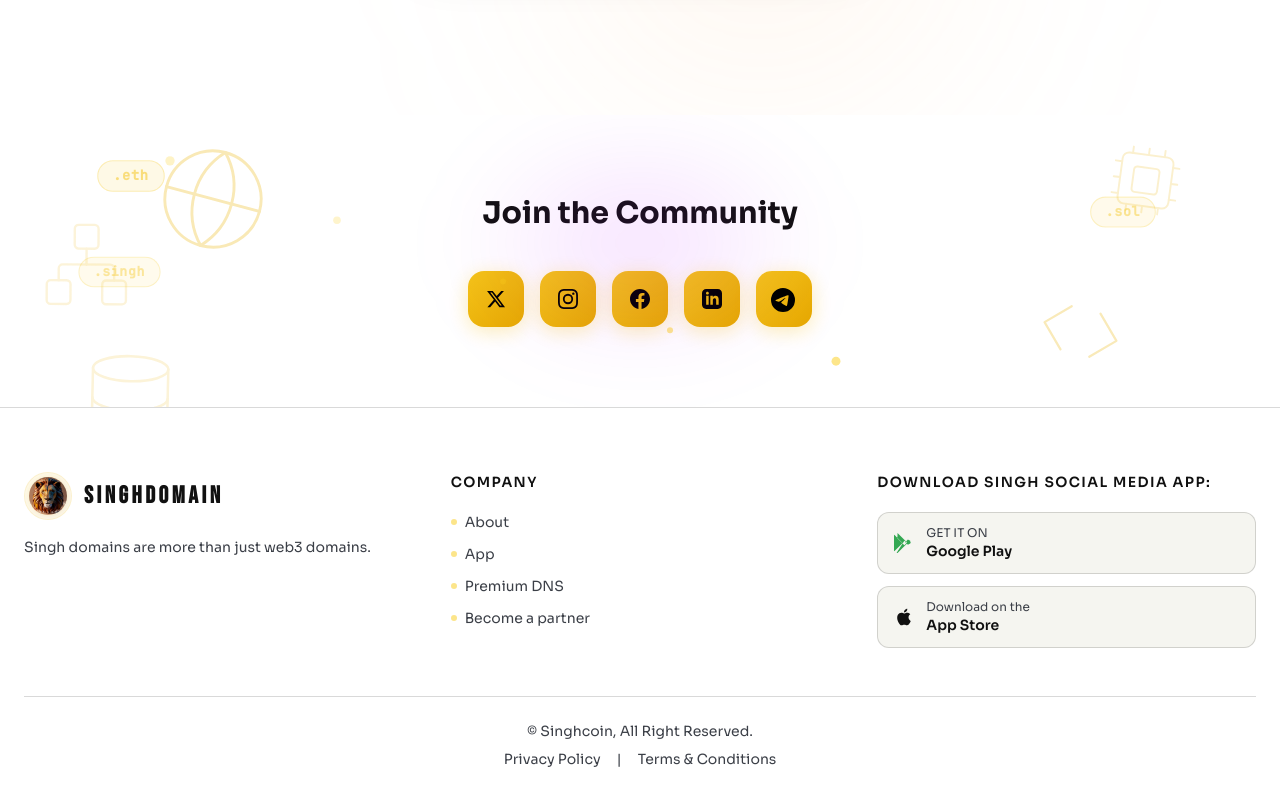
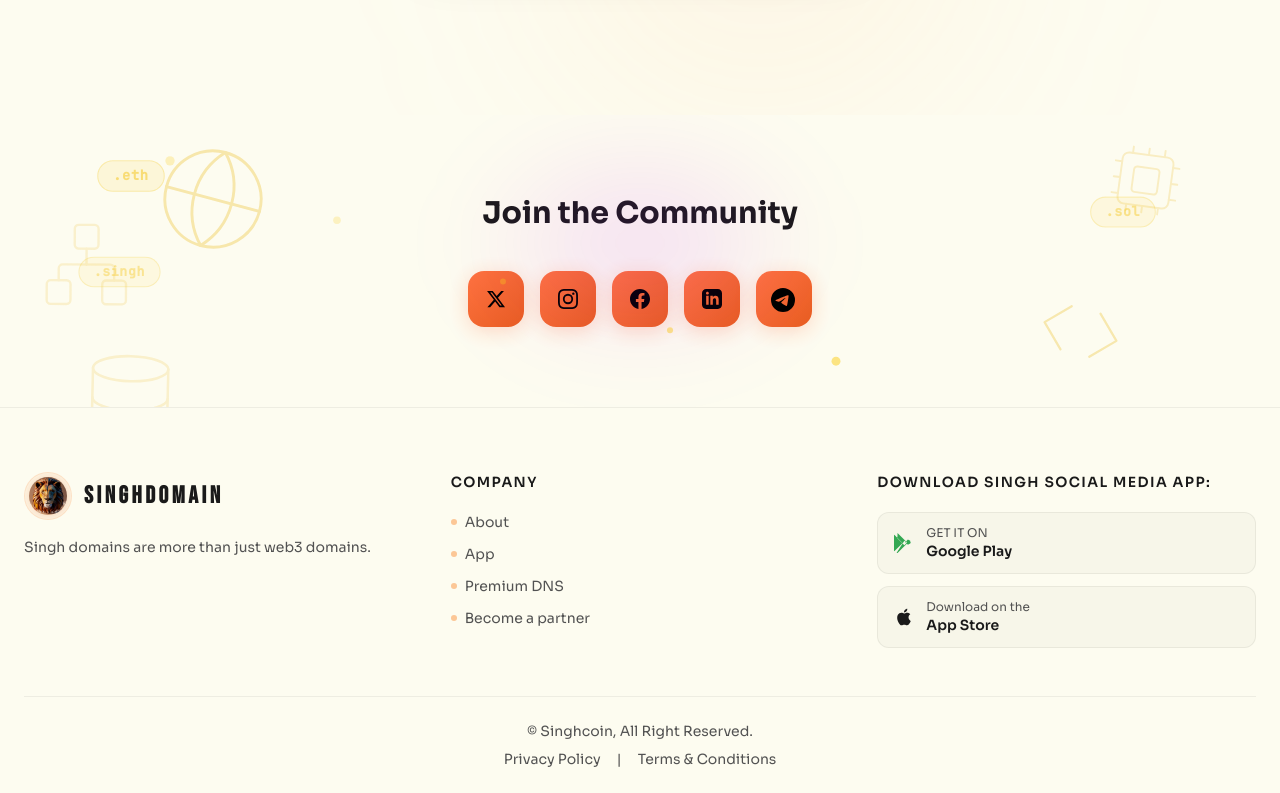
Before and after one commit to dikshabj/singhDomain_, a Next.js app: page /login in a window 1280 px wide. Shown: the part 909-1702 px from the top of the page. Built offline with nearby package versions, Linux system fonts and the light colour scheme; no server answers.

Commit message:
light theme changes and animation

```diff
--- a/app/globals.css
+++ b/app/globals.css
@@ -5,32 +5,34 @@
 @tailwind utilities;
 
 :root {
-  --gold: #F5C518;
-  --gold-glow: rgba(245, 197, 24, 0.4);
+  --gold: #FF733F;
+  --gold-glow: rgba(255, 115, 63, 0.25);
 
   /* Light Theme Variables */
-  --bg-primary: #FFFFFF;
-  --bg-secondary: #F5F5F0;
-  --bg-card: rgba(0, 0, 0, 0.04);
-  --text-primary: #111111;
-  --text-secondary: #3B3F47;
-  --border: rgba(0, 0, 0, 0.15);
-  --border-gold: rgba(245, 197, 24, 0.5);
-  --glass-bg: rgba(255, 255, 255, 0.92);
-  --glass-border: rgba(0, 0, 0, 0.12);
+  --bg-primary: #FDFCF0;
+  --bg-secondary: #F7F6E9;
+  --bg-card: #FFFFFF;
+  --text-primary: #1A1A1A;
+  --text-secondary: #525252;
+  --border: rgba(0, 0, 0, 0.06);
+  --border-gold: rgba(255, 115, 63, 0.2);
+  --glass-bg: rgba(255, 255, 255, 0.8);
+  --glass-border: rgba(0, 0, 0, 0.05);
   /* Globe animation */
-  --globe-core-bg: radial-gradient(circle at 35% 35%, #fffbeb, #fef3c7);
-  --globe-core-border: rgba(180, 120, 0, 0.5);
-  --globe-core-shadow: 0 0 60px rgba(245,197,24,0.35), inset 0 0 40px rgba(245,197,24,0.2);
-  --globe-ring1: rgba(180, 120, 0, 0.45);
-  --globe-ring2: rgba(180, 120, 0, 0.25);
-  --globe-sd-color: #92600a;
-  --sticky-search-bg: rgba(255, 255, 255, 0.95);
-  --sticky-search-border: rgba(245, 197, 24, 0.35);
+  --globe-core-bg: radial-gradient(circle at 35% 35%, #FFFFFF, #FFFBEB);
+  --globe-core-border: rgba(255, 115, 63, 0.3);
+  --globe-core-shadow: 0 0 60px rgba(255, 115, 63, 0.2), inset 0 0 40px rgba(255, 115, 63, 0.1);
+  --globe-ring1: rgba(255, 115, 63, 0.2);
+  --globe-ring2: rgba(255, 115, 63, 0.1);
+  --globe-sd-color: #FF733F;
+  --sticky-search-bg: rgba(255, 255, 255, 0.9);
+  --sticky-search-border: rgba(255, 115, 63, 0.2);
 }
 
 .dark {
-  /* Dark Theme Variables */
+  /* Dark Theme Variables — ORIGINAL, UNTOUCHED */
+  --gold: #F5C518;
+  --gold-glow: rgba(245, 197, 24, 0.4);
   --bg-primary: #050508;
   --bg-secondary: #0A0A12;
   --bg-card: rgba(255, 255, 255, 0.03);
@@ -106,16 +108,20 @@
 }
 
 .glass-card:hover {
-  background: rgba(245, 197, 24, 0.08);
   border-color: var(--gold);
   transform: translateY(-4px);
+  box-shadow: 0 20px 60px rgba(0, 0, 0, 0.06);
+}
+
+.dark .glass-card:hover {
+  background: rgba(245, 197, 24, 0.08);
   box-shadow: 0 20px 60px rgba(245, 197, 24, 0.15);
 }
 
 /* Gold glow button */
 .btn-gold {
-  background: linear-gradient(135deg, #F5C518, #E6A800);
-  color: #000;
+  background: linear-gradient(135deg, var(--gold), #FF5C21);
+  color: #FFFFFF;
   font-family: 'Sora', sans-serif;
   font-weight: 700;
   border: none;
@@ -126,14 +132,23 @@
   z-index: 1;
 }
 
+.dark .btn-gold {
+  background: linear-gradient(135deg, #F5C518, #E6A800);
+  color: #000;
+}
+
 .btn-gold::before {
   content: '';
   position: absolute;
   inset: 0;
-  background: linear-gradient(135deg, #FFD700, #F5C518);
+  background: linear-gradient(135deg, #FF8E64, var(--gold));
   opacity: 0;
   transition: opacity 0.3s ease;
   z-index: -1;
+}
+
+.dark .btn-gold::before {
+  background: linear-gradient(135deg, #FFD700, #F5C518);
 }
 
 .btn-gold:hover::before {
@@ -142,6 +157,10 @@
 
 .btn-gold:hover {
   transform: translateY(-2px);
+  box-shadow: 0 10px 40px var(--gold-glow);
+}
+
+.dark .btn-gold:hover {
   box-shadow: 0 10px 40px rgba(245, 197, 24, 0.5);
 }
 
@@ -155,19 +174,32 @@
 }
 
 .btn-outline:hover {
+  background: color-mix(in srgb, var(--gold), transparent 95%);
+  border-color: var(--gold);
+  box-shadow: 0 0 30px color-mix(in srgb, var(--gold), transparent 90%);
+}
+
+.dark .btn-outline:hover {
   background: rgba(245, 197, 24, 0.1);
-  border-color: var(--gold);
   box-shadow: 0 0 30px rgba(245, 197, 24, 0.2);
 }
 
 /* Gradient text */
 .text-gradient {
+  background: linear-gradient(135deg, #FF733F, #FFB000, #FF733F);
+  background-size: 200% auto;
+  -webkit-background-clip: text;
+  -webkit-text-fill-color: transparent;
+  background-clip: text;
+  animation: shimmer 3s linear infinite;
+}
+
+.dark .text-gradient {
   background: linear-gradient(135deg, #F5C518, #FF6B35, #F5C518);
   background-size: 200% auto;
   -webkit-background-clip: text;
   -webkit-text-fill-color: transparent;
   background-clip: text;
-  animation: shimmer 3s linear infinite;
 }
 
 @keyframes shimmer {
@@ -190,7 +222,7 @@
   content: '';
   position: absolute;
   inset: 0;
-  background: radial-gradient(circle at 50% 0%, rgba(245, 197, 24, 0.08), transparent 70%);
+  background: radial-gradient(circle at 50% 0%, color-mix(in srgb, var(--gold), transparent 92%), transparent 70%);
   opacity: 0;
   transition: opacity 0.3s ease;
 }
@@ -215,7 +247,7 @@
   position: absolute;
   inset: -1px;
   border-radius: inherit;
-  background: linear-gradient(var(--angle, 0deg), #F5C518, transparent, #F5C518);
+  background: linear-gradient(var(--angle, 0deg), var(--gold), transparent, var(--gold));
   z-index: -1;
   animation: rotateBorder 4s linear infinite;
 }
@@ -240,8 +272,8 @@
 
 /* Domain tag pill */
 .domain-pill {
-  background: rgba(245, 197, 24, 0.1);
-  border: 1px solid rgba(245, 197, 24, 0.2);
+  background: color-mix(in srgb, var(--gold), transparent 90%);
+  border: 1px solid color-mix(in srgb, var(--gold), transparent 80%);
   border-radius: 100px;
   padding: 6px 16px;
   font-size: 13px;
@@ -251,7 +283,7 @@
 }
 
 .domain-pill:hover {
-  background: rgba(245, 197, 24, 0.2);
+  background: color-mix(in srgb, var(--gold), transparent 80%);
   border-color: var(--gold);
 }
 
@@ -266,8 +298,8 @@
 .search-input:focus {
   outline: none;
   border-color: var(--gold);
-  background: rgba(245, 197, 24, 0.05);
-  box-shadow: 0 0 0 3px rgba(245, 197, 24, 0.1);
+  background: color-mix(in srgb, var(--gold), transparent 95%);
+  box-shadow: 0 0 0 3px color-mix(in srgb, var(--gold), transparent 90%);
 }
 
 .search-input::placeholder {
@@ -278,7 +310,7 @@
 /* Section divider */
 .section-line {
   height: 1px;
-  background: linear-gradient(90deg, transparent, rgba(245, 197, 24, 0.5), transparent);
+  background: linear-gradient(90deg, transparent, color-mix(in srgb, var(--gold), transparent 50%), transparent);
 }
 
 /* Nav blur */
@@ -304,10 +336,10 @@
 }
 
 .mint-card:hover {
-  background: rgba(245, 197, 24, 0.1);
+  background: color-mix(in srgb, var(--gold), transparent 90%);
   border-color: var(--gold);
   transform: translateY(-8px) scale(1.02);
-  box-shadow: 0 30px 80px rgba(245, 197, 24, 0.15);
+  box-shadow: 0 30px 80px color-mix(in srgb, var(--gold), transparent 85%);
 }
 
 /* Feature card */
@@ -329,7 +361,7 @@
 
 /* Announcement bar */
 .announcement-bar {
-  background: linear-gradient(90deg, #0F0A00, #1A1200, #F5C518, #1A1200, #0F0A00);
+  background: linear-gradient(90deg, #0F0A00, #1A1200, var(--gold), #1A1200, #0F0A00);
   background-size: 300% 100%;
   animation: sweepGold 4s ease infinite;
 }
--- a/components/AnnouncementBar.tsx
+++ b/components/AnnouncementBar.tsx
@@ -2,7 +2,7 @@
 export default function AnnouncementBar() {
   return (
     <div className="relative overflow-hidden z-40 h-10 flex items-center" style={{
-      background: 'linear-gradient(90deg, #0a0a0a, #1a1200, #F5C518 40%, #F5C518 60%, #1a1200, #0a0a0a)',
+      background: 'linear-gradient(90deg, #0a0a0a, #1a1200, var(--gold) 40%, var(--gold) 60%, #1a1200, #0a0a0a)',
       backgroundSize: '200% 100%',
       animation: 'sweepGold 5s ease infinite'
     }}>
--- a/components/Footer.tsx
+++ b/components/Footer.tsx
@@ -30,8 +30,8 @@
                 href={s.href}
                 className="w-14 h-14 rounded-2xl flex items-center justify-center text-black font-bold text-lg transition-all duration-300 hover:-translate-y-2"
                 style={{
-                  background: `linear-gradient(135deg, #F5C518, #E6A800)`,
-                  boxShadow: '0 4px 20px rgba(245,197,24,0.3)',
+                  background: `linear-gradient(135deg, var(--gold), #E85D20)`,
+                  boxShadow: '0 4px 20px var(--gold-glow)',
                   fontFamily: s.icon.length > 1 ? 'inherit' : 'inherit'
                 }}
                 title={s.label}
@@ -49,8 +49,8 @@
           {/* Brand */}
           <div>
             <div className="flex items-center gap-3 mb-4">
-              <div className="relative w-12 h-12 rounded-full overflow-hidden bg-white/5 p-1 border border-yellow-500/20">
-                <div className="absolute inset-0 rounded-full bg-gradient-to-br from-yellow-400 to-yellow-600 opacity-20 blur-sm" />
+            <div className="relative w-12 h-12 rounded-full overflow-hidden bg-white/5 p-1 border border-orange-500/20 dark:border-yellow-500/20">
+                <div className="absolute inset-0 rounded-full bg-gradient-to-br from-orange-400 to-orange-600 dark:from-yellow-400 dark:to-yellow-600 opacity-20 blur-sm" />
                 <img
                   src="/images/singh-logo.png"
                   alt="SinghDomain Logo"
@@ -77,8 +77,8 @@
                 { label: 'Become a partner', href: '/' },
               ].map(link => (
                 <li key={link.label}>
-                  <a href={link.href} target="_blank" rel="noopener noreferrer" className="text-[var(--text-secondary)] hover:text-yellow-400 transition-colors text-sm flex items-center gap-2">
-                    <span className="w-1.5 h-1.5 rounded-full bg-yellow-400/50" />
+                  <a href={link.href} target="_blank" rel="noopener noreferrer" className="text-[var(--text-secondary)] hover:text-[var(--gold)] dark:hover:text-yellow-400 transition-colors text-sm flex items-center gap-2">
+                    <span className="w-1.5 h-1.5 rounded-full bg-orange-400/50 dark:bg-yellow-400/50" />
                     {link.label}
                   </a>
                 </li>
@@ -90,7 +90,7 @@
           <div>
             <h4 className="text-[var(--text-primary)] font-semibold mb-5 uppercase tracking-widest text-sm">Download Singh Social Media app:</h4>
             <div className="flex flex-col gap-3">
-              <a href="https://play.google.com/store/apps/details?id=com.smartgenesis.singhcoin.singhcoin" target="_blank" rel="noopener noreferrer" className="flex items-center gap-3 px-4 py-3 rounded-xl transition-all hover:border-yellow-400/30"
+              <a href="https://play.google.com/store/apps/details?id=com.smartgenesis.singhcoin.singhcoin" target="_blank" rel="noopener noreferrer" className="flex items-center gap-3 px-4 py-3 rounded-xl transition-all hover:border-orange-400/30 dark:hover:border-yellow-400/30"
                 style={{background:'var(--bg-secondary)', border:'1px solid var(--border)'}}>
                 <svg width="20" height="20" viewBox="0 0 24 24" fill="#34A853"><path d="M3.18 23.76c.33.18.7.24 1.06.19l11.47-11.47L12.42 9.2z M.29 2.05C.1 2.42 0 2.85 0 3.35v17.3c0 .5.1.93.29 1.3l.1.09 9.69-9.69v-.23L.39 1.96zM19.44 9.33l-2.74-1.56L13.5 11l3.2 3.2 2.74-1.56c.78-.44.78-1.87 0-2.31zM4.24.05L15.71 11.52 12.42 14.8l-8.18-8.18c-.55-.55-.6-1.4-.1-2z"/></svg>
                 <div>
@@ -98,7 +98,7 @@
                   <div className="text-[var(--text-primary)] text-sm font-semibold">Google Play</div>
                 </div>
               </a>
-              <a href="https://apps.apple.com/in/app/singhcoin/id1634159563" className="flex items-center gap-3 px-4 py-3 rounded-xl transition-all hover:border-yellow-400/30"
+              <a href="https://apps.apple.com/in/app/singhcoin/id1634159563" className="flex items-center gap-3 px-4 py-3 rounded-xl transition-all hover:border-orange-400/30 dark:hover:border-yellow-400/30"
                 style={{background:'var(--bg-secondary)', border:'1px solid var(--border)'}}>
                 <svg width="20" height="20" viewBox="0 0 24 24" fill="currentColor" className="text-[var(--text-primary)]"><path d="M18.71 19.5c-.83 1.24-1.71 2.45-3.05 2.47-1.34.03-1.77-.79-3.29-.79-1.53 0-2 .77-3.27.82-1.31.05-2.3-1.32-3.14-2.53C4.25 17 2.94 12.45 4.7 9.39c.87-1.52 2.43-2.48 4.12-2.51 1.28-.02 2.5.87 3.29.87.78 0 2.26-1.07 3.8-.91.65.03 2.47.26 3.64 1.98-.09.06-2.17 1.28-2.15 3.81.03 3.02 2.65 4.03 2.68 4.04-.03.07-.42 1.44-1.38 2.83M13 3.5c.73-.83 1.94-1.46 2.94-1.5.13 1.17-.34 2.35-1.04 3.19-.69.85-1.83 1.51-2.95 1.42-.15-1.15.41-2.35 1.05-3.11z"/></svg>
                 <div>
@@ -115,9 +115,9 @@
           style={{borderTop:'1px solid var(--border)'}}>
           <p className="mb-2">© Singhcoin, All Right Reserved.</p>
           <div className="flex justify-center gap-4">
-            <a href="https://singhcoin.io/privacypolicy.html" target="_blank" rel="noopener noreferrer" className="hover:text-yellow-400 transition-colors">Privacy Policy</a>
+            <a href="https://singhcoin.io/privacypolicy.html" target="_blank" rel="noopener noreferrer" className="hover:text-[var(--gold)] dark:hover:text-yellow-400 transition-colors">Privacy Policy</a>
             <span>|</span>
-            <a href="https://singhcoin.io/tnc.html" target="_blank" rel="noopener noreferrer" className="hover:text-yellow-400 transition-colors">Terms & Conditions</a>
+            <a href="https://singhcoin.io/tnc.html" target="_blank" rel="noopener noreferrer" className="hover:text-[var(--gold)] dark:hover:text-yellow-400 transition-colors">Terms & Conditions</a>
           </div>
         </div>
       </footer>
--- a/components/MintSection.tsx
+++ b/components/MintSection.tsx
@@ -51,15 +51,15 @@
               </div>
 
               {/* Name */}
-              <div className="text-[var(--text-primary)] text-sm font-semibold tracking-widest group-hover:text-yellow-400 transition-colors"
+              <div className="text-[var(--text-primary)] text-sm font-semibold tracking-widest group-hover:text-[var(--gold)] dark:group-hover:text-yellow-400 transition-colors"
                 style={{fontFamily:'Sora,sans-serif'}}>
                 {chain.name}
               </div>
 
               {/* Coming soon badge */}
               <div className="mt-3 inline-flex items-center gap-1 px-2 py-1 rounded-full text-xs"
-                style={{background:'rgba(245,197,24,0.1)', color:'#F5C518', border:'1px solid rgba(245,197,24,0.2)'}}>
-                <span className="w-1.5 h-1.5 rounded-full bg-yellow-400 animate-pulse" />
+                style={{background:'rgba(255,115,63,0.08)', color:'var(--gold)', border:'1px solid rgba(255,115,63,0.15)'}}>
+                <span className="w-1.5 h-1.5 rounded-full bg-orange-400 dark:bg-yellow-400 animate-pulse" />
                 Soon
               </div>
             </div>
```
Also changed, not shown: components/FeaturesSection.tsx (+13 -8 lines), components/HeroSection.tsx (+89 -44 lines), components/Navbar.tsx (+13 -13 lines), components/SponsoredSection.tsx (+13 -13 lines), components/StickySearchBar.tsx (+6 -6 lines).
